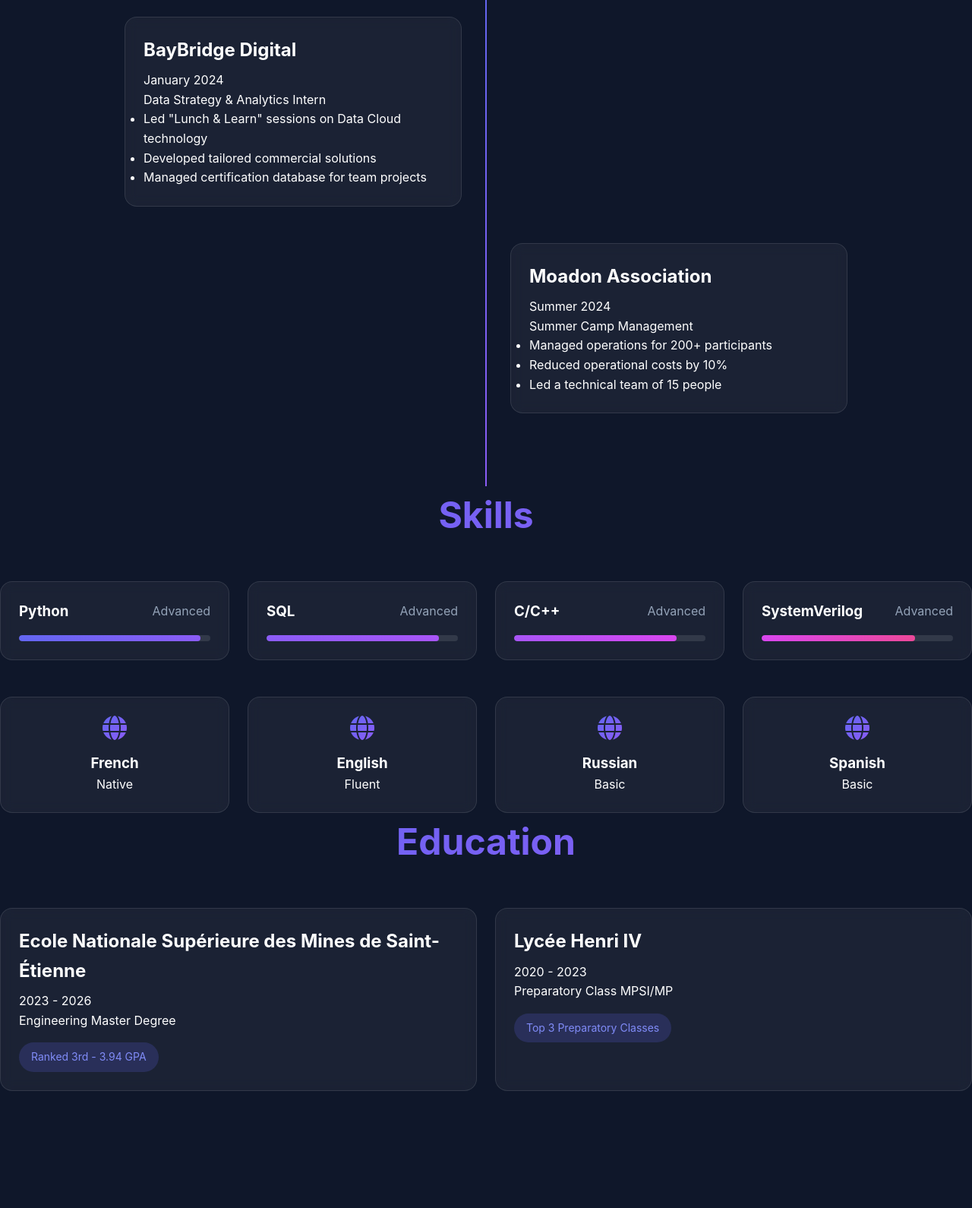
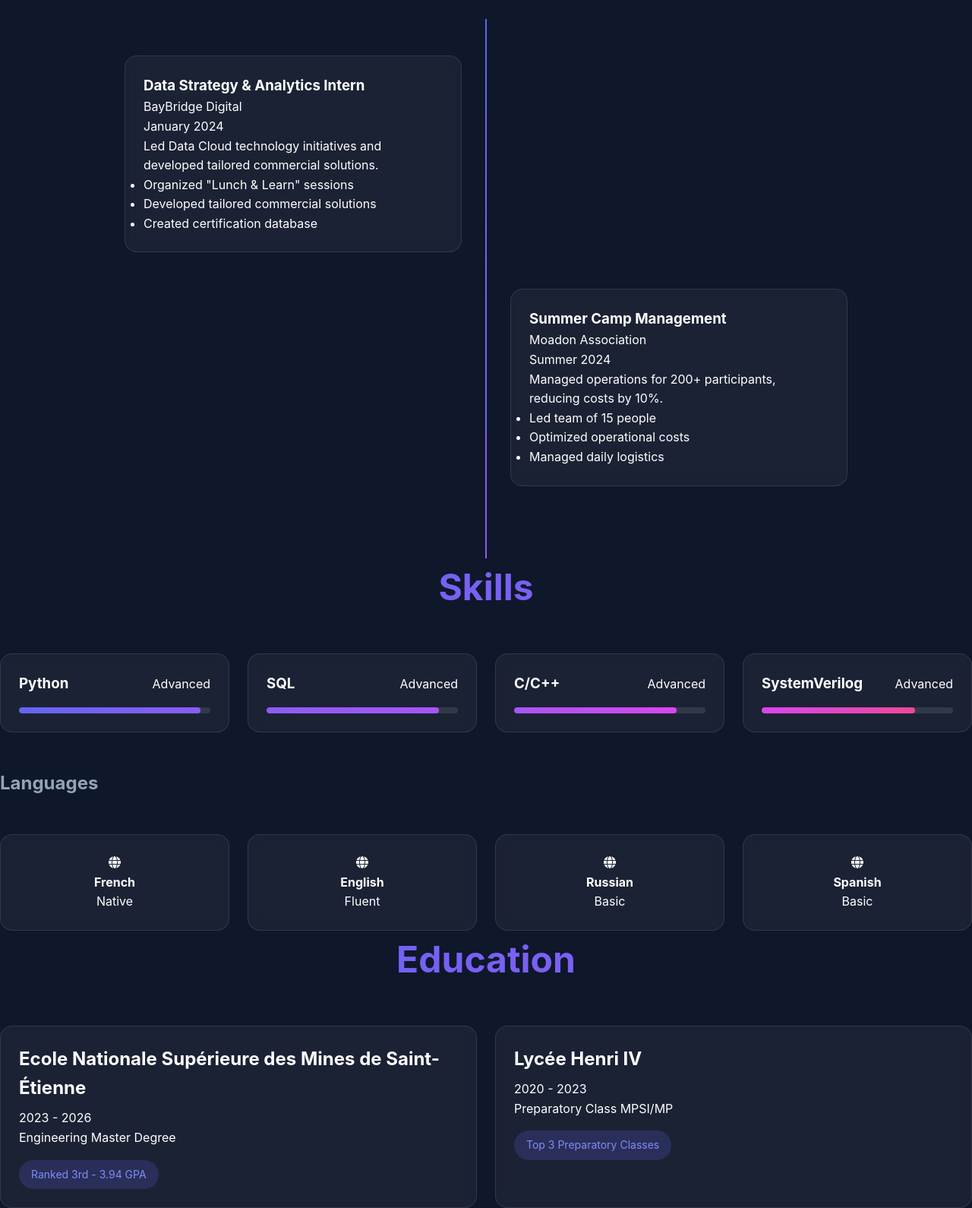
Before and after one commit to rosecymbler/Portfolio, a plain HTML site: page index.html in a window 1280 px wide. Shown: the part 951-2541 px from the top of the page at 76% size. Before the commit the page ends 2387 px from the top, so only its background shows below. Drawn offline with Linux system fonts and the light colour scheme.

Commit message:
Update index.html

```diff
--- a/index.html
+++ b/index.html
@@ -5,29 +5,33 @@
     <meta name="viewport" content="width=device-width, initial-scale=1.0">
     <title>Rose Cymbler - Portfolio</title>
     <link rel="stylesheet" href="styles.css">
-    <link rel="stylesheet" href="https://cdnjs.cloudflare.com/ajax/libs/font-awesome/6.0.0/css/all.min.css">
+    <script src="https://cdnjs.cloudflare.com/ajax/libs/font-awesome/6.0.0/js/all.min.js"></script>
 </head>
 <body>
-    <nav class="glass-nav">
+    <!-- Navigation Flottante -->
+    <nav class="floating-nav">
         <div class="nav-content">
-            <div class="logo">RC</div>
-            <div class="menu-items">
-                <a href="#home" class="menu-item">Home</a>
-                <a href="#experience" class="menu-item">Experience</a>
-                <a href="#skills" class="menu-item">Skills</a>
-                <a href="#education" class="menu-item">Education</a>
+            <div class="nav-links">
+                <a href="#about">About</a>
+                <a href="#experience">Experience</a>
+                <a href="#skills">Skills</a>
+                <a href="#education">Education</a>
             </div>
         </div>
     </nav>
 
-    <section id="home" class="hero">
-        <div class="hero-bg"></div>
+    <!-- Menu Mobile -->
+    <div class="mobile-menu-button">
+        <i class="fas fa-bars"></i>
+    </div>
+
+    <!-- Section Hero -->
+    <section id="hero" class="hero">
+        <div class="hero-gradient"></div>
         <div class="hero-content">
-            <div class="name-title">
-                <h1>Rose Cymbler</h1>
-                <p class="gradient-text">Engineering Student & Data Enthusiast</p>
-            </div>
-            <div class="hero-links">
+            <h1 class="gradient-text">Rose Cymbler</h1>
+            <p class="subtitle">Engineering Student & Data Enthusiast</p>
+            <div class="social-links">
                 <a href="mailto:rose.cymbler@icloud.com" class="glass-button">
                     <i class="fas fa-envelope"></i>
                 </a>
@@ -41,47 +45,47 @@
         </div>
     </section>
 
+    <!-- Section Experience -->
     <section id="experience" class="experience">
-        <h2 class="section-title">Experience</h2>
+        <h2 class="section-title gradient-text">Experience</h2>
         <div class="timeline">
             <div class="timeline-item">
                 <div class="glass-card">
-                    <div class="timeline-content">
-                        <h3>BayBridge Digital</h3>
-                        <span class="date">January 2024</span>
-                        <p class="role">Data Strategy & Analytics Intern</p>
-                        <ul>
-                            <li>Led "Lunch & Learn" sessions on Data Cloud technology</li>
-                            <li>Developed tailored commercial solutions</li>
-                            <li>Managed certification database for team projects</li>
-                        </ul>
-                    </div>
+                    <h3>Data Strategy & Analytics Intern</h3>
+                    <p class="company">BayBridge Digital</p>
+                    <p class="period">January 2024</p>
+                    <p class="description">Led Data Cloud technology initiatives and developed tailored commercial solutions.</p>
+                    <ul class="achievements">
+                        <li>Organized "Lunch & Learn" sessions</li>
+                        <li>Developed tailored commercial solutions</li>
+                        <li>Created certification database</li>
+                    </ul>
                 </div>
             </div>
             <div class="timeline-item">
                 <div class="glass-card">
-                    <div class="timeline-content">
-                        <h3>Moadon Association</h3>
-                        <span class="date">Summer 2024</span>
-                        <p class="role">Summer Camp Management</p>
-                        <ul>
-                            <li>Managed operations for 200+ participants</li>
-                            <li>Reduced operational costs by 10%</li>
-                            <li>Led a technical team of 15 people</li>
-                        </ul>
-                    </div>
+                    <h3>Summer Camp Management</h3>
+                    <p class="company">Moadon Association</p>
+                    <p class="period">Summer 2024</p>
+                    <p class="description">Managed operations for 200+ participants, reducing costs by 10%.</p>
+                    <ul class="achievements">
+                        <li>Led team of 15 people</li>
+                        <li>Optimized operational costs</li>
+                        <li>Managed daily logistics</li>
+                    </ul>
                 </div>
             </div>
         </div>
     </section>
 
+    <!-- Section Skills -->
     <section id="skills" class="skills">
-        <h2 class="section-title">Skills</h2>
+        <h2 class="section-title gradient-text">Skills</h2>
         <div class="skills-grid">
             <div class="glass-card skill-card">
                 <div class="skill-header">
                     <h3>Python</h3>
-                    <span class="skill-level">Advanced</span>
+                    <span class="level">Advanced</span>
                 </div>
                 <div class="progress-bar">
                     <div class="progress python"></div>
@@ -90,7 +94,7 @@
             <div class="glass-card skill-card">
                 <div class="skill-header">
                     <h3>SQL</h3>
-                    <span class="skill-level">Advanced</span>
+                    <span class="level">Advanced</span>
                 </div>
                 <div class="progress-bar">
                     <div class="progress sql"></div>
@@ -99,7 +103,7 @@
             <div class="glass-card skill-card">
                 <div class="skill-header">
                     <h3>C/C++</h3>
-                    <span class="skill-level">Advanced</span>
+                    <span class="level">Advanced</span>
                 </div>
                 <div class="progress-bar">
                     <div class="progress cpp"></div>
@@ -108,7 +112,7 @@
             <div class="glass-card skill-card">
                 <div class="skill-header">
                     <h3>SystemVerilog</h3>
-                    <span class="skill-level">Advanced</span>
+                    <span class="level">Advanced</span>
                 </div>
                 <div class="progress-bar">
                     <div class="progress verilog"></div>
@@ -116,50 +120,62 @@
             </div>
         </div>
 
+        <h3 class="subsection-title gradient-text">Languages</h3>
         <div class="languages-grid">
             <div class="glass-card language-card">
                 <i class="fas fa-globe"></i>
-                <h3>French</h3>
+                <h4>French</h4>
                 <p>Native</p>
             </div>
             <div class="glass-card language-card">
                 <i class="fas fa-globe"></i>
-                <h3>English</h3>
+                <h4>English</h4>
                 <p>Fluent</p>
             </div>
             <div class="glass-card language-card">
                 <i class="fas fa-globe"></i>
-                <h3>Russian</h3>
+                <h4>Russian</h4>
                 <p>Basic</p>
             </div>
             <div class="glass-card language-card">
                 <i class="fas fa-globe"></i>
-                <h3>Spanish</h3>
+                <h4>Spanish</h4>
                 <p>Basic</p>
             </div>
         </div>
     </section>
 
+    <!-- Section Education -->
     <section id="education" class="education">
-        <h2 class="section-title">Education</h2>
+        <h2 class="section-title gradient-text">Education</h2>
         <div class="education-grid">
             <div class="glass-card education-card">
                 <h3>Ecole Nationale Supérieure des Mines de Saint-Étienne</h3>
-                <span class="date">2023 - 2026</span>
+                <p class="period">2023 - 2026</p>
                 <p class="degree">Engineering Master Degree</p>
-                <div class="achievement">
-                    <span class="badge">Ranked 3rd - 3.94 GPA</span>
-                </div>
+                <div class="badge">Ranked 3rd - 3.94 GPA</div>
             </div>
             <div class="glass-card education-card">
                 <h3>Lycée Henri IV</h3>
-                <span class="date">2020 - 2023</span>
+                <p class="period">2020 - 2023</p>
                 <p class="degree">Preparatory Class MPSI/MP</p>
-                <div class="achievement">
-                    <span class="badge">Top 3 Preparatory Classes</span>
-                </div>
+                <div class="badge">Top 3 Preparatory Classes</div>
             </div>
         </div>
     </section>
+
+    <script>
+        // Simple scroll animation
+        window.addEventListener('scroll', () => {
+            const scrolled = window.scrollY;
+            document.querySelector('.hero-gradient').style.transform = `translateY(${scrolled * 0.5}px)`;
+        });
+
+        // Mobile menu toggle
+        document.querySelector('.mobile-menu-button').addEventListener('click', function() {
+            this.classList.toggle('active');
+            document.querySelector('.floating-nav').classList.toggle('show-mobile');
+        });
+    </script>
 </body>
 </html>
```
